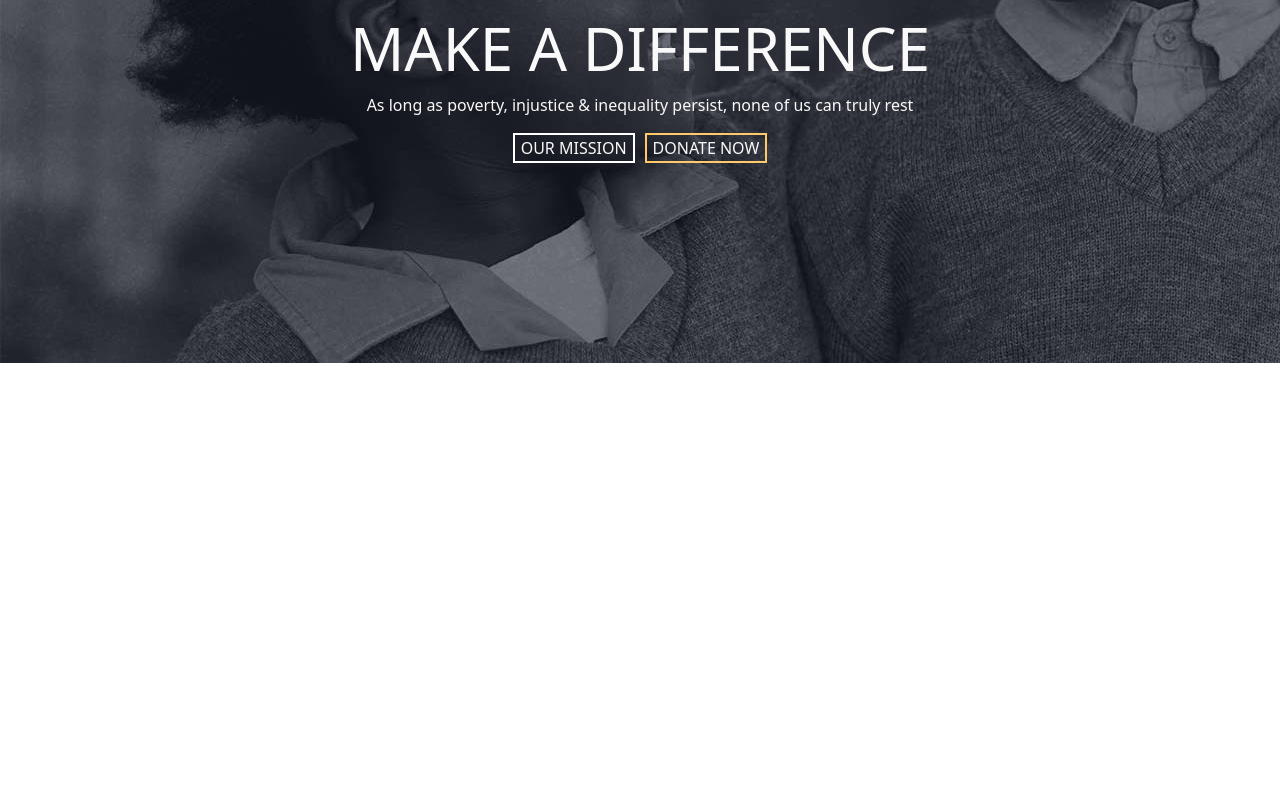
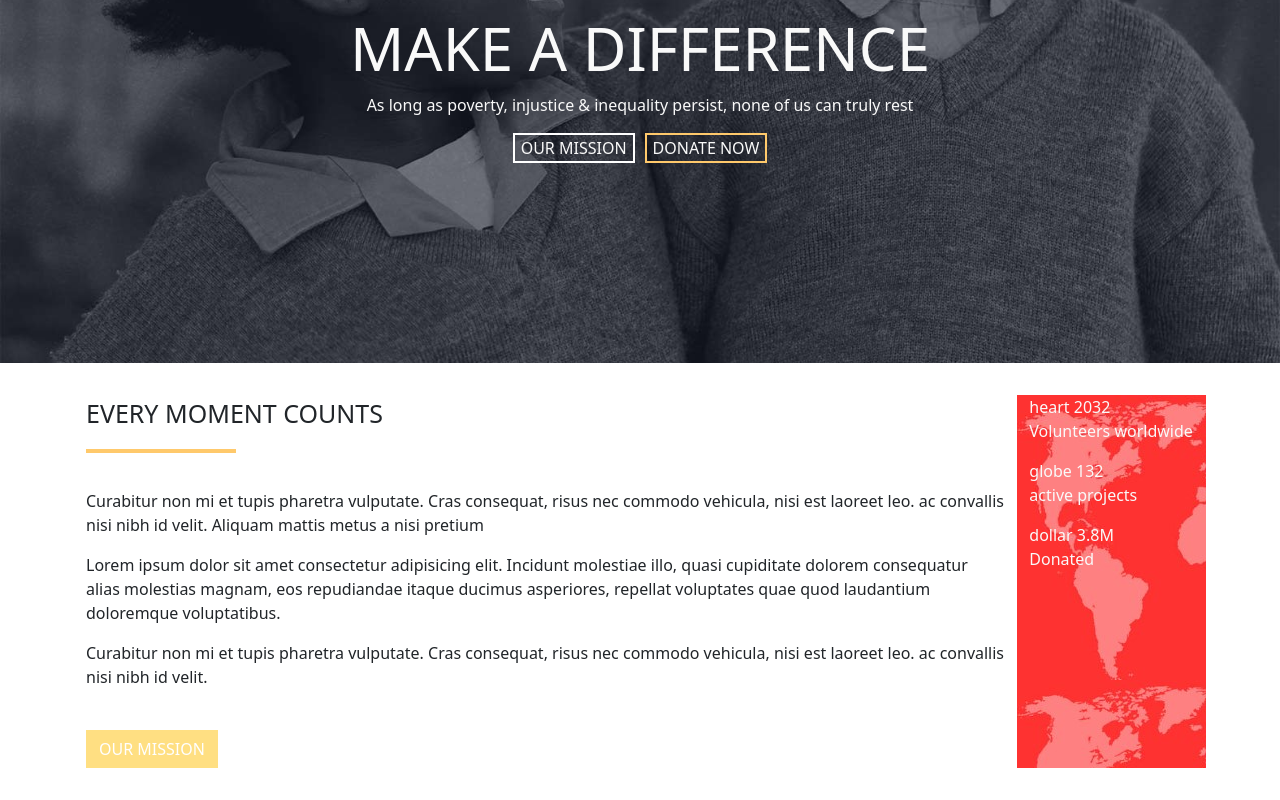
Before and after one commit to daniele-rosati/https---github.com-daniele-rosati-proj-html-vuejs, a Vue app: page / in a window 1280 px wide. Shown: the part 257-1057 px from the top of the page. Before the commit the page ends 800 px from the top, so only its background shows below. Built offline with nearby package versions, Linux system fonts and the light colour scheme.

Commit message:
second commit

```diff
--- a/src/App.vue
+++ b/src/App.vue
@@ -13,7 +13,7 @@ export default {
 <template>
   <AppHeader></AppHeader>
 
-  <!-- <AppHero></AppHero> -->
+  <AppHero></AppHero>
 
 </template>
 
--- a/src/components/AppHeader.vue
+++ b/src/components/AppHeader.vue
@@ -5,7 +5,7 @@ export default {
 </script>
 
 <template>
-    <header style="background-color: aqua; background-image: url(images/HelloIMG1669149393797.jpeg); " >
+    <header style="background-color: aqua; background-image: url(images/HelloIMG1669149393797.jpeg); background-size: cover; " >
         <nav class="navbar ">
             <div class="container">
                 <a class="navbar-brand" href="#">
@@ -33,8 +33,8 @@ export default {
             </div>
         </nav>
 
-        <div class="container">
-            <div class="container text-center container-header">
+        <div class="container-xl">
+            <div id="container-header" class="container text-center ">
 
                     <div class="font" style="font-size: 60px;">MAKE A DIFFERENCE</div>
                     <p class="font">As long as poverty, injustice & inequality persist, none of us can truly rest</p>
@@ -59,7 +59,7 @@ header{
 
     }
 
-    .container-header{
+    #container-header{
         padding: 200px;
 
     }
--- a/src/components/AppHero.vue
+++ b/src/components/AppHero.vue
@@ -6,18 +6,71 @@ export default {
 
 
 <template>
+<div id="container-hero" >
+    <div class="container-xl  p-3 m-3">
+        <div class="row">
+            <div class="col-10 ">
 
+                <div class="title" style="font-size: 25px;">
+                    EVERY MOMENT COUNTS
+                </div>
+                <hr class="under-title opacity-100">
+                <div class="par">
+                    <p>Curabitur non mi et tupis pharetra vulputate. Cras consequat, risus nec commodo vehicula, nisi est laoreet leo. ac convallis nisi nibh id velit. Aliquam mattis metus  a nisi pretium</p>
+                    <p>Lorem ipsum dolor sit amet consectetur adipisicing elit. Incidunt molestiae illo, quasi cupiditate dolorem consequatur alias molestias magnam, eos repudiandae itaque ducimus asperiores, repellat voluptates quae quod laudantium doloremque voluptatibus.</p>
+                    <p>Curabitur non mi et tupis pharetra vulputate. Cras consequat, risus nec commodo vehicula, nisi est laoreet leo. ac convallis nisi nibh id velit.</p>
+                </div>
+                <button class="btn btn-warning opacity-50 " style="color:#ffffff; border-radius: 0%; margin-top: 25px; " type="button">OUR MISSION</button>
+            </div>
+
+            <div class="col-2" style="background-image: url(images/sfondo-numeri.jpg);  backdrop-filter: grayscale(30%);">
+                <p>
+                    <div class="font">heart 2032</div>
+                    <div class="font">Volunteers worldwide</div>
+                </p>
+                <p>
+                    <div class="font"> globe 132</div>
+                    <div class="font">active projects</div>
+                </p>
+                <p>
+                    <div class="font"> dollar 3.8M </div>
+                    <div class="font">Donated</div>
+                </p>
+
+
+            </div>
+        </div>
+    </div>
+</div>
 
 
 </template>
 
 <style>
 
-    .container-btn{
-        display: flex;
-        justify-content: center;
-        flex-direction: row;
-        column-gap: 10px;
+    #container-hero{
+    display: flex;
+    align-items: center;
+    flex-direction: row;
+    flex-wrap: wrap;
+    justify-content: center;
     }
 
+
+
+    .under-title{
+        width: 150px;
+        margin: 1rem 0;
+        color: #ffc96b;
+        border: solid 2px;
+
+    }
+
+    .par{
+        padding-top: 20px;
+    }
+
+    .font{
+        color:#f9f9f9;
+    }
 </style>
```
Also changed, not shown: images/sfondo-numeri.jpg (added).
